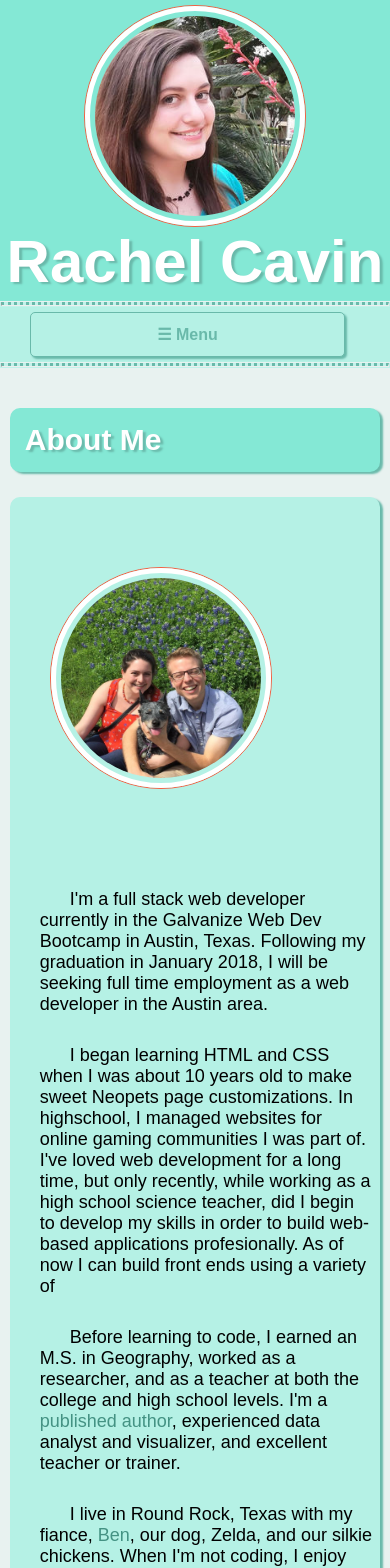
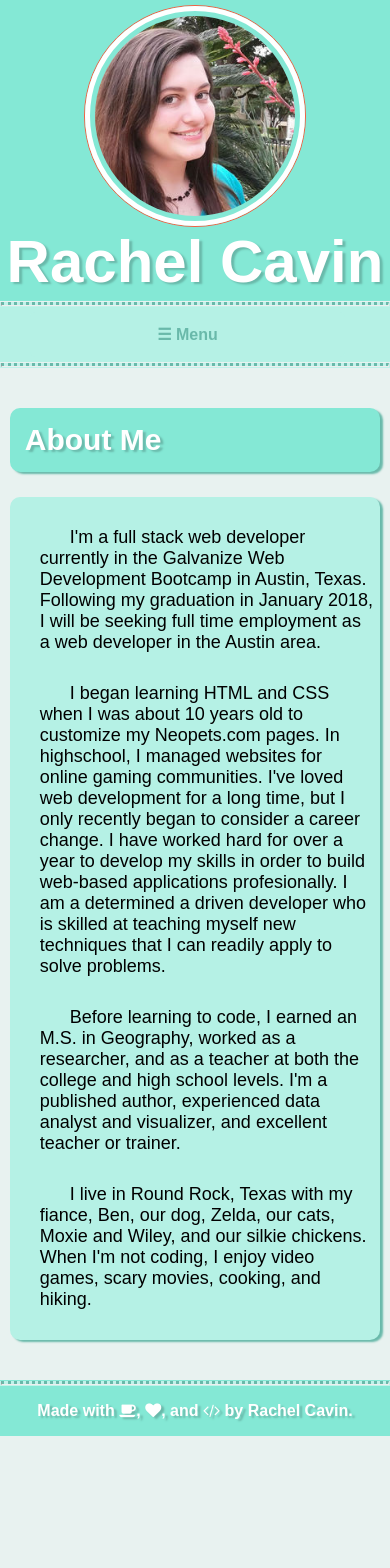
Before and after one commit to Rmcavin/react-portfolio, a React (Create React App) app: page / in a window 390 px wide. Shown: the top 1568 px of the page. After the commit the page ends 1436 px from the top, so only its background shows below. Built offline with nearby package versions, Linux system fonts and the light colour scheme; a web font is replaced by a local one.

Commit message:
finishing touches

```diff
--- a/src/App.css
+++ b/src/App.css
@@ -68,17 +68,17 @@ hr {
 }
 
 .navBar {
-  width: 70%;
+  width: 50%;
   margin: auto;
   display: flex;
-  flex-flow: row wrap;
+  flex-flow: row nowrap;
   justify-content: center;
   align-content: center;
   animation: 2s fadeIn ease;
 }
 
 .linkButton {
-  flex: 1 1 20%;
+  flex: 1 1 15%;
 }
 
 .socialButton {
@@ -91,11 +91,12 @@ button {
   font-size: 16px;
   background-color: rgb(181,241,229);
   border-radius: 5px;
-  border: 1px solid rgb(105,185,170);
+  /*border: 1px solid rgb(105,185,170); */
   height: 45px;
   margin: 5px 10px 5px 10px;
-  box-shadow: 2px 2px 2px rgb(105,185,170);
+/*  box-shadow: 2px 2px 2px rgb(105,185,170); */
   outline: none;
+  border: none;
 }
 
 button:focus{
@@ -225,16 +226,15 @@ a {
 
 .flexy-icons {
   display: flex;
+  flex-flow: row wrap;
   width: 80%;
   margin: auto;
-  justify-content: center;
-  align-items: center;
-  flex-flow: row wrap;
   margin-top: 0px;
+  text-align: center;
 }
 
-#skills {
-  flex: 1;
+.skills {
+  flex: 1 1 auto;
   padding: 10px;
   }
 
@@ -398,6 +398,10 @@ span {
   padding: 0px;
 }
 
+.navBar {
+  flex-wrap: wrap;
+}
+
 .toggleNav {
   display: block;
 }
--- a/src/components/About.js
+++ b/src/components/About.js
@@ -12,36 +12,26 @@ class About extends Component {
 
           <div className = "sectionParagraph">
             <div className = "aboutSection">
-              <div className = "photoDiv">
-                <div className = "border2-family">
-                  <div className = "border-family">
-                    <img src = {familyPhoto} className = "familyPhoto" alt = "Me and my family"/>
-                  </div>
-                </div>
-              </div>
+
               <div className = "aboutParagraph">
-                <p>I'm a full stack web developer currently in the Galvanize Web Dev Bootcamp in Austin, Texas. Following my graduation
+                <p>I'm a full stack web developer currently in the Galvanize Web Development Bootcamp in Austin, Texas. Following my graduation
                 in January 2018, I will be seeking full time employment as a web developer in the Austin area.</p>
 
-                <p>I began learning HTML and CSS when I was about 10 years old to make sweet Neopets page
-                customizations. In highschool, I managed websites for online gaming communities I was part of.
-                I've loved web development for a long time, but only recently, while working as a high school
-                science teacher, did I begin to develop my skills in order to build web-based applications
-                profesionally. As of now I can build front ends using a variety of </p>
+                <p>I began learning HTML and CSS when I was about 10 years old to customize my Neopets.com pages.
+                In highschool, I managed websites for online gaming communities.
+                I've loved web development for a long time, but I only recently began to consider a career change.
+                I have worked hard for over a year to develop my skills in order to build web-based applications
+                profesionally. I am a determined a driven developer who is skilled at teaching myself new techniques that
+                I can readily apply to solve problems.</p>
 
                 <p>Before learning to code, I earned an M.S. in Geography,
                 worked as a researcher, and as a teacher at both the college and
-                high school levels. I'm a <a target = "_blank" rel="noopener noreferrer"
-                href = "https://scholar.google.com/citations?user=BRdKb-4AAAAJ&hl=en">
-                published author</a>, experienced data analyst and visualizer, and excellent
-                teacher or trainer.</p>
+                high school levels. I'm a published author, experienced data analyst
+                and visualizer, and excellent teacher or trainer.</p>
 
-                <p>I live in Round Rock, Texas with my fiance,
-                <a target= "_blank" rel="noopener noreferrer" href= "https://twitter.com/HarridiseLost"> Ben</a>,
-                our dog, Zelda, and our silkie chickens.
-                When I'm not coding, I enjoy <a target = "_blank" rel="noopener noreferrer"
-                href = "http://steamcommunity.com/id/amallie/">video games</a>,
-                picking veggies in my garden, cooking, and swimming.</p>
+                <p>I live in Round Rock, Texas with my fiance, Ben,
+                our dog, Zelda, our cats, Moxie and Wiley, and our silkie chickens.
+                When I'm not coding, I enjoy video games, scary movies, cooking, and hiking.</p>
               </div>
             </div>
           </div>
--- a/src/components/NavBar.js
+++ b/src/components/NavBar.js
@@ -29,9 +29,6 @@ class NavBar extends Component {
             <li className = "linkButton" ><NavLink to="/projects"><button id = "navButton">Projects</button></NavLink></li>
             <li className = "socialButton"><a target= "_blank" rel="noopener noreferrer" href = "https://github.com/Rmcavin"><button id = "navButton"><i className="fa fa-github" aria-hidden="true"></i></button></a></li>
             <li className = "socialButton"><a target= "_blank" rel="noopener noreferrer" href = "https://www.linkedin.com/in/rachel-cavin-79036468/"><button  id = "navButton"><i className="fa fa-linkedin" aria-hidden="true"></i></button></a></li>
-            <li className = "socialButton"><a target= "_blank" rel="noopener noreferrer" href = "https://twitter.com/Rachel_Cavin"><button  id = "navButton"><i className="fa fa-twitter" aria-hidden="true"></i></button></a></li>
-            <li className = "socialButton"><a target= "_blank" rel="noopener noreferrer" href = "https://codepen.io/rmcavin/pens/public/"><button  id = "navButton"><i className="fa fa-codepen" aria-hidden="true"></i></button></a></li>
-            <li className = "socialButton"><a target= "_blank" rel="noopener noreferrer" href = "https://www.freecodecamp.com/rmcavin"><button  id = "navButton"><i className="fa fa-free-code-camp" aria-hidden="true"></i></button></a></li>
           </ul>
         </nav>
         <div className = "divider">
--- a/src/components/Skills.js
+++ b/src/components/Skills.js
@@ -11,21 +11,19 @@ class Skills extends Component {
           <div className = "sectionParagraph" id="skillIcons">
             <h4>Current Skills</h4>
             <div className = "flexy-icons">
-              <i className="devicon-javascript-plain" id="skills"></i>
-              <i className="devicon-css3-plain-wordmark" id="skills"></i>
-              <i className="devicon-html5-plain-wordmark" id="skills"></i>
-              <i className="devicon-github-plain-wordmark" id="skills"></i>
-              <i className="devicon-bootstrap-plain-wordmark" id="skills"></i>
-              <i className="devicon-jquery-plain-wordmark" id="skills"></i>
-              <i className="devicon-react-original-wordmark" id="skills"></i>
-              <i className="devicon-git-plain-wordmark" id="skills"></i>
-            </div>
-            <h4>Coming Soon</h4>
-            <div className = "flexy-icons">
-              <i className="devicon-mongodb-plain-wordmark" id="skills"></i>
-              <i className="devicon-nodejs-plain-wordmark" id="skills"></i>
-              <i className="devicon-express-original-wordmark" id="skills"></i>
-              <i className="devicon-sass-original" id="skills"></i>
+              <i className="devicon-javascript-plain skills"></i>
+              <i className="devicon-css3-plain-wordmark skills"></i>
+              <i className="devicon-html5-plain-wordmark skills"></i>
+              <i className="devicon-github-plain-wordmark skills"></i>
+              <i className="devicon-bootstrap-plain-wordmark skills"></i>
+              <i className="devicon-jquery-plain-wordmark skills"></i>
+              <i className="devicon-react-original-wordmark skills"></i>
+              <i className="devicon-git-plain-wordmark skills"></i>
+              <i className="devicon-nodejs-plain-wordmark skills"></i>
+              <i className="devicon-express-original-wordmark skills"></i>
+              <i className="devicon-postgresql-plain-wordmark skills"></i>
+              <i className="devicon-sass-original skills"></i>
+              <i className="devicon-mocha-plain skills" ></i>
             </div>
           </div>
 
```
